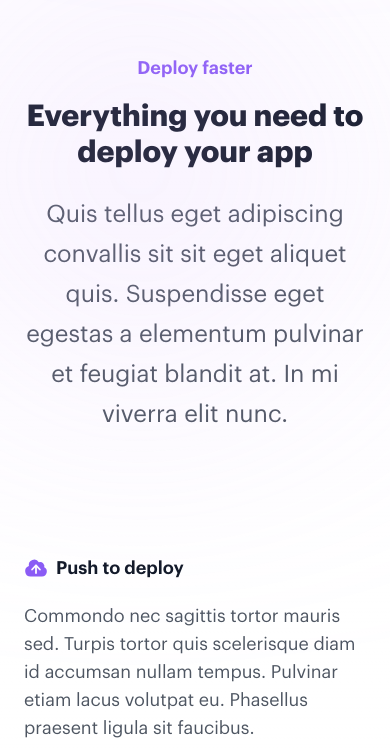
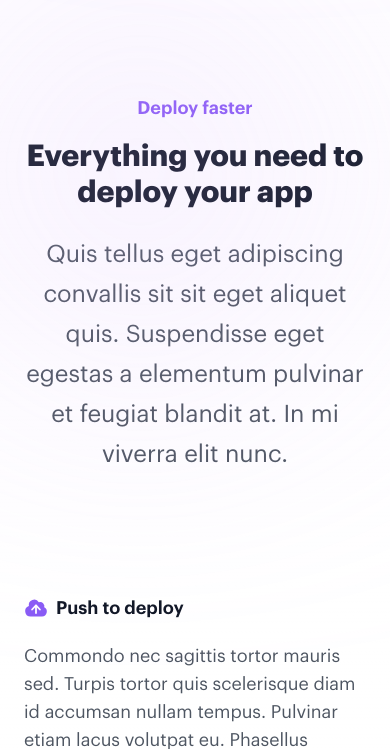
Before and after one commit to 0xLe0x/addlandia-labs, a Next.js app: page / in a window 390 px wide. Shown: the part 830-1579 px from the top of the page. Built offline with nearby package versions, Linux system fonts and the light colour scheme; no server answers; what @sanity/demo would draw is missing.

Commit message:
learn_more scroll to deploy section

```diff
--- a/components/home/deploy.tsx
+++ b/components/home/deploy.tsx
@@ -9,7 +9,8 @@ import DeployCard from '../common/DeployCard'
 
 const Deploy = () => {
   return (
-    <Container className="pt-10 pb-20 md:pb-32 md:pt-40">
+    <div id="deploy">
+      <Container className="py-20 md:pb-32 md:pt-40">
         <div className="mx-auto flex max-w-[950px] flex-col justify-center gap-4">
           <h4 className="text-center text-lg font-semibold text-primary">
             Deploy faster
@@ -36,8 +37,8 @@ const Deploy = () => {
             icon={<LockClosedIcon className="h-6 w-6 text-primary" />}
             title="SSL certificates"
           >
-          Pellentesque enim a commodo malesuada turpis eleifend risus. Facilisis
-          donec placerat sapien consequat tempor fermentum nibh.
+            Pellentesque enim a commodo malesuada turpis eleifend risus.
+            Facilisis donec placerat sapien consequat tempor fermentum nibh.
           </DeployCard>
           <DeployCard
             icon={<ArrowPathIcon className="h-6 w-6 text-primary" />}
@@ -49,6 +50,7 @@ const Deploy = () => {
           </DeployCard>
         </div>
       </Container>
+    </div>
   )
 }
 
--- a/components/home/hero.tsx
+++ b/components/home/hero.tsx
@@ -109,7 +109,7 @@ const Hero = () => {
           <Button onClick={() => {}} fill primary>
             Contact us
           </Button>
-          <Button href="#" showArrow>
+          <Button href="#deploy" showArrow>
             Learn more
           </Button>
         </div>
--- a/styles/global.css
+++ b/styles/global.css
@@ -21,6 +21,7 @@ body,
     rgb(var(--background-start-rgb));
   -webkit-font-smoothing: antialiased;
   margin: 0;
+  scroll-behavior: smooth;
 }
 
 p {
```
Lines whose indentation alone changed are shown as unchanged.
